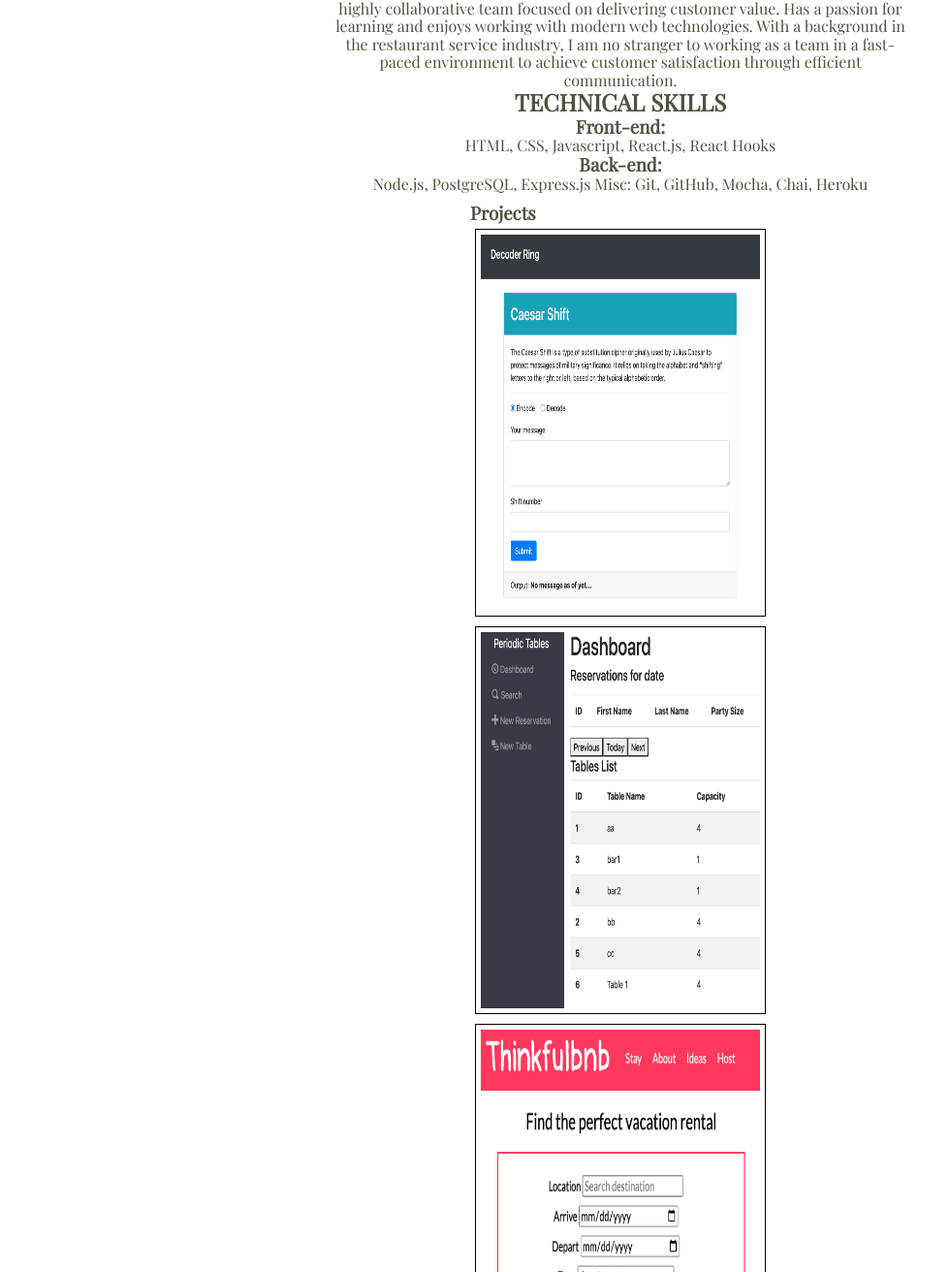
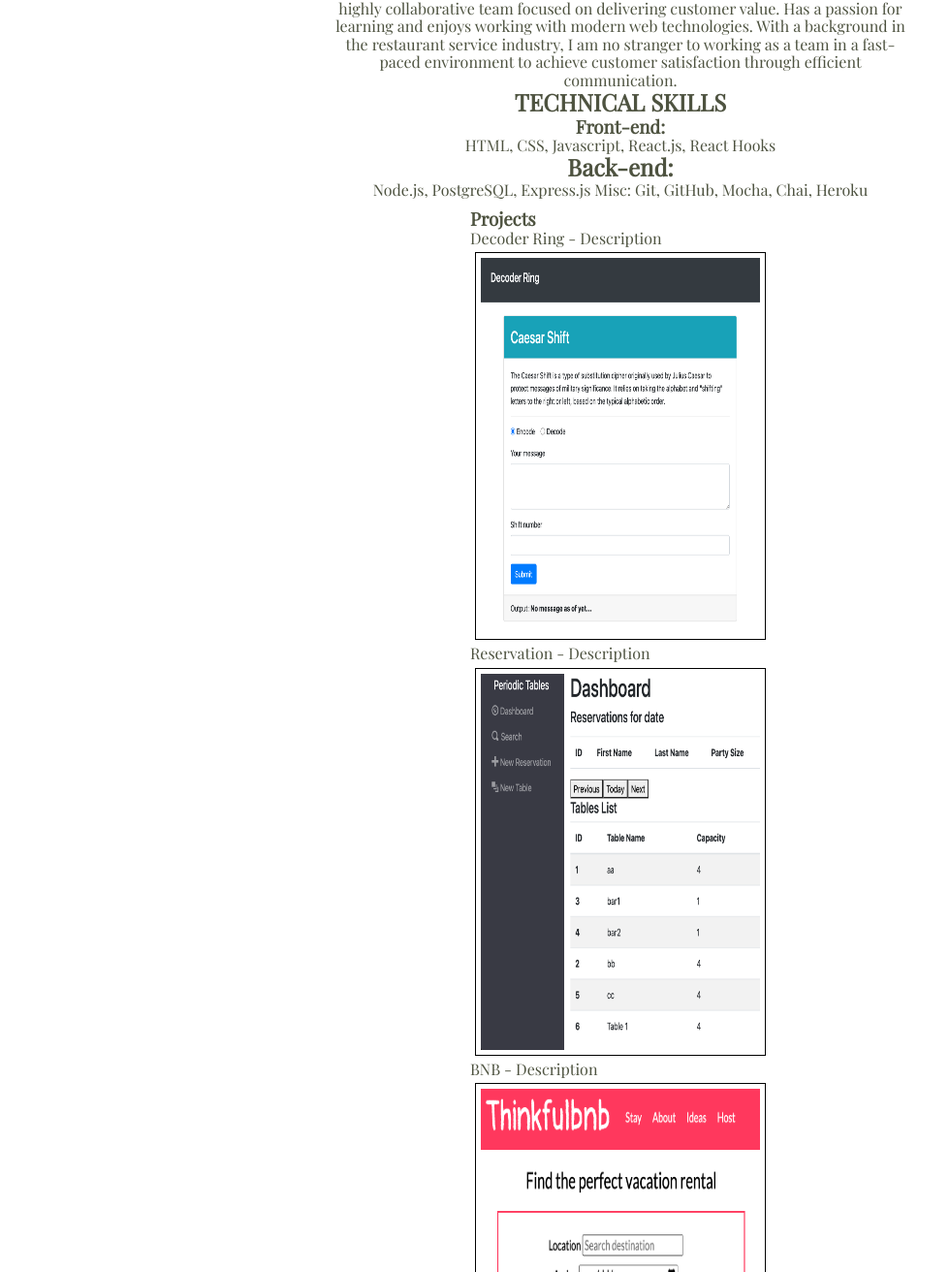
Before and after one commit to aliyanni/portfolio, a plain HTML site: page index.html in a window 1280 px wide. Shown: the part 716-2028 px from the top of the page at 97% size, without its empty margins (0-980 px from the left). Drawn offline with nearby package versions, Linux system fonts and the light colour scheme; a web font is replaced by a local one.

Commit message:
added project titles

```diff
--- a/index.html
+++ b/index.html
@@ -103,7 +103,7 @@
             <p>HTML, CSS, Javascript, React.js, React Hooks</p>
           </div>
           <div class="tech-skills">
-            <h3>Back-end:</h3>
+            <h2>Back-end:</h2>
             <p>
               Node.js, PostgreSQL, Express.js Misc: Git, GitHub, Mocha, Chai,
               Heroku
@@ -113,17 +113,20 @@
       </article>
       <div>
         <h3>Projects</h3>
+        <p>Decoder Ring - Description</p>
         <div id="projects">
           <img
             class="project-photos"
             src="images/decoder-ring.png"
             alt="Screenshot of Decoder Ring project."
           />
+          <p>Reservation - Description</p>
           <img
             class="project-photos"
             src="images/reservations.png"
             alt="Screenshot of Reservations project."
           />
+          <p>BNB - Description</p>
           <img
             class="project-photos"
             src="images/bnb.png"
```
